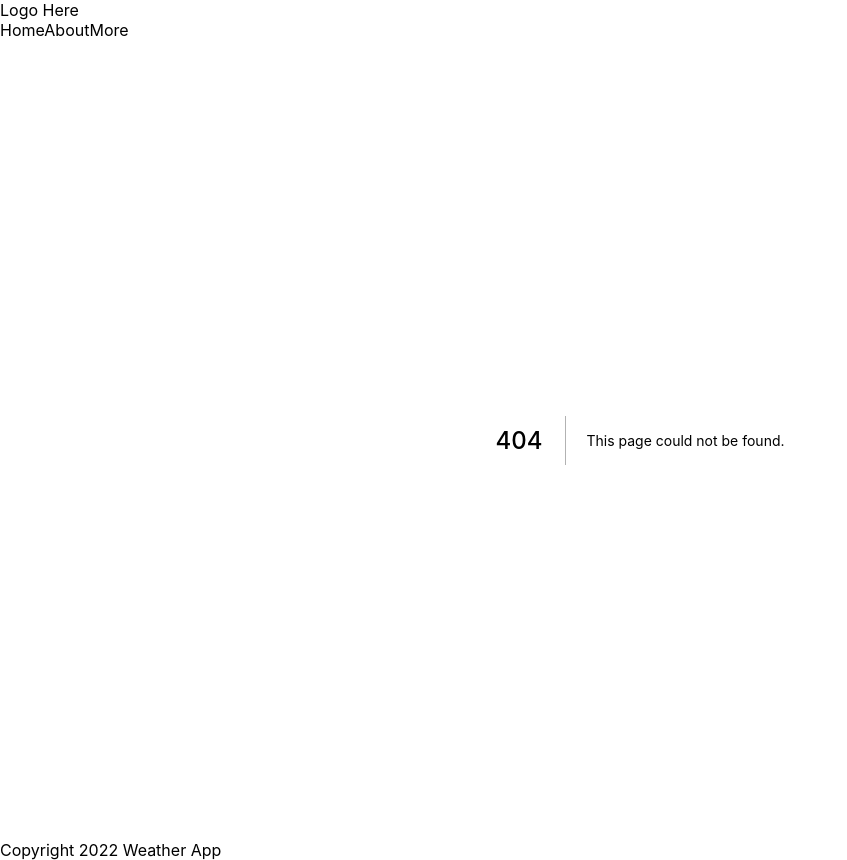
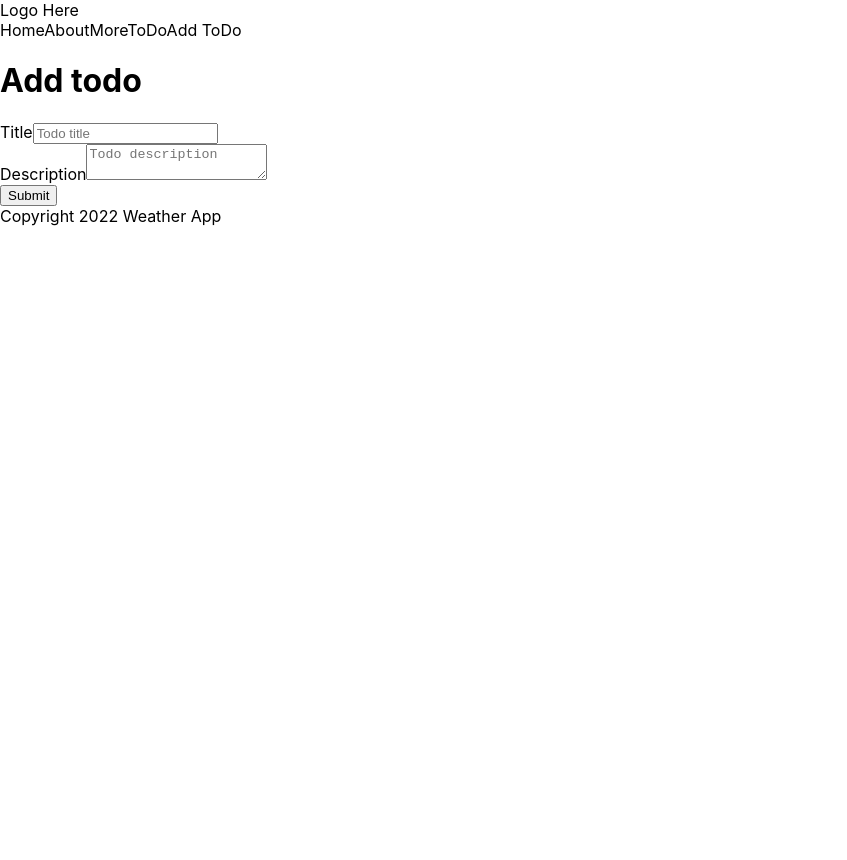
Before and after one commit to JTWhite/weather_app, a Next.js app in the folder next_weather_app/: page /home/Todo/add-todo in a window 1280 px wide. Before the commit this address had no page. Shown: the whole page, without its empty margins (0-847 px from the left). After the commit the page ends 800 px from the top, so only its background shows below. Built offline with nearby package versions, Linux system fonts and the light colour scheme; no server answers.

Commit message:
Added todo abilities. Delete and Add

```diff
--- a/next_weather_app/comps/Navbar.tsx
+++ b/next_weather_app/comps/Navbar.tsx
@@ -7,6 +7,8 @@ const Navbar = () => {
             <Link href="/home"><a>Home</a></Link>
             <Link href="/home/about"><a>About</a></Link>
             <Link href="/home/more"><a>More</a></Link>
+            <Link href="/home/Todo/todo"><a>ToDo</a></Link>
+            <Link href="/home/Todo/add-todo"><a>Add ToDo</a></Link>
         </nav>
     )
 }
--- /dev/null
+++ b/next_weather_app/pages/home/Todo/add-todo.tsx
@@ -0,0 +1,98 @@
+import type { NextPage } from 'next'
+import Head from "next/head";
+import { useState } from 'react';
+
+import { doc } from '@firebase/firestore'; // for creating a pointer to our Document
+import { setDoc } from 'firebase/firestore'; // for adding the Document to Collection
+import { firestore } from '../../../firebase/clientApp'
+
+const AddTodo: NextPage = () => {
+    const [title, setTitle] = useState<string>(""); // title
+    const [description, setDescription] = useState<string>("");// description
+    const [error, setError] = useState<string>("");// error
+    const [message, setMessage] = useState<string>("");// message
+    const handleSubmit = (e: { preventDefault: () => void; }) => {
+        e.preventDefault(); // avoid default behaviour
+
+        if (!title || !description) { // check for any null value
+            return setError("All fields are required");
+        }
+
+        addTodo()
+    }
+
+    const addTodo = async () => {
+        // get the current timestamp
+        const timestamp: string = Date.now().toString();
+        // create a pointer to our Document
+        const _todo = doc(firestore, `todos/${timestamp}`);
+        // structure the todo data
+        const todoData = {
+            title,
+            description,
+            done: false
+        };
+        try {
+            //add the Document
+            await setDoc(_todo, todoData);
+            //show a success message
+            setMessage("Todo added successfully");
+            //reset fields
+            setTitle("");
+            setDescription("");
+        } catch (error) {
+            //show an error message
+            setError("An error occurred while adding todo");
+        }
+    };
+
+    return (
+        <div>
+            <Head>
+                <title>Add todo</title>
+                <meta name="description" content="Next.js firebase todos app" />
+                <link rel="icon" href="/favicon.ico" />
+            </Head>
+            <div>
+                <h1>
+                    Add todo
+                </h1>
+                <form onSubmit={handleSubmit}>
+                    {
+                        error ? (
+                            <div>
+                                <p>{error}</p>
+                            </div>
+                        ) : null
+                    }
+                    {
+                        message ? (
+                            <div>
+                                <p>
+                                    {message}. Proceed to <a href="/">Home</a>
+                                </p>
+                            </div>
+                        ) : null
+                    }
+                    <div>
+                        <label>Title</label>
+                        <input type="text"
+                            placeholder="Todo title"
+                            onChange={e => setTitle(e.target.value)} />
+                    </div>
+                    <div>
+                        <label>Description</label>
+                        <textarea
+                            placeholder="Todo description"
+                            onChange={e => setDescription(e.target.value)}
+                        />
+                    </div>
+                    <div>
+                        <button type="submit">Submit</button>
+                    </div>
+                </form>
+            </div>
+        </div>
+    )
+}
+export default AddTodo;
```
Also changed, not shown: next_weather_app/pages/home/Todo/todo.tsx (added, +94 -0 lines), next_weather_app/pages/home/index.tsx (+0 -61 lines), 1 other file (tests, documents, lock files or other folders).
